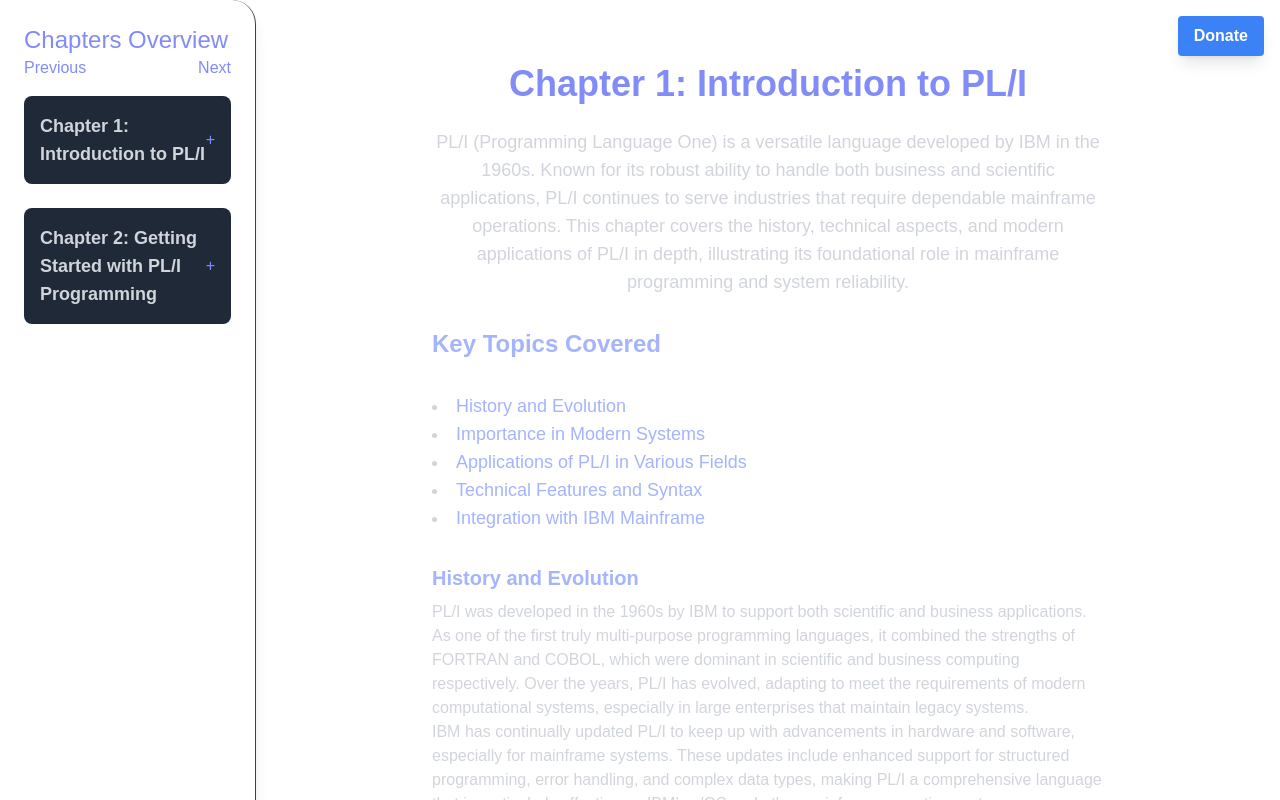
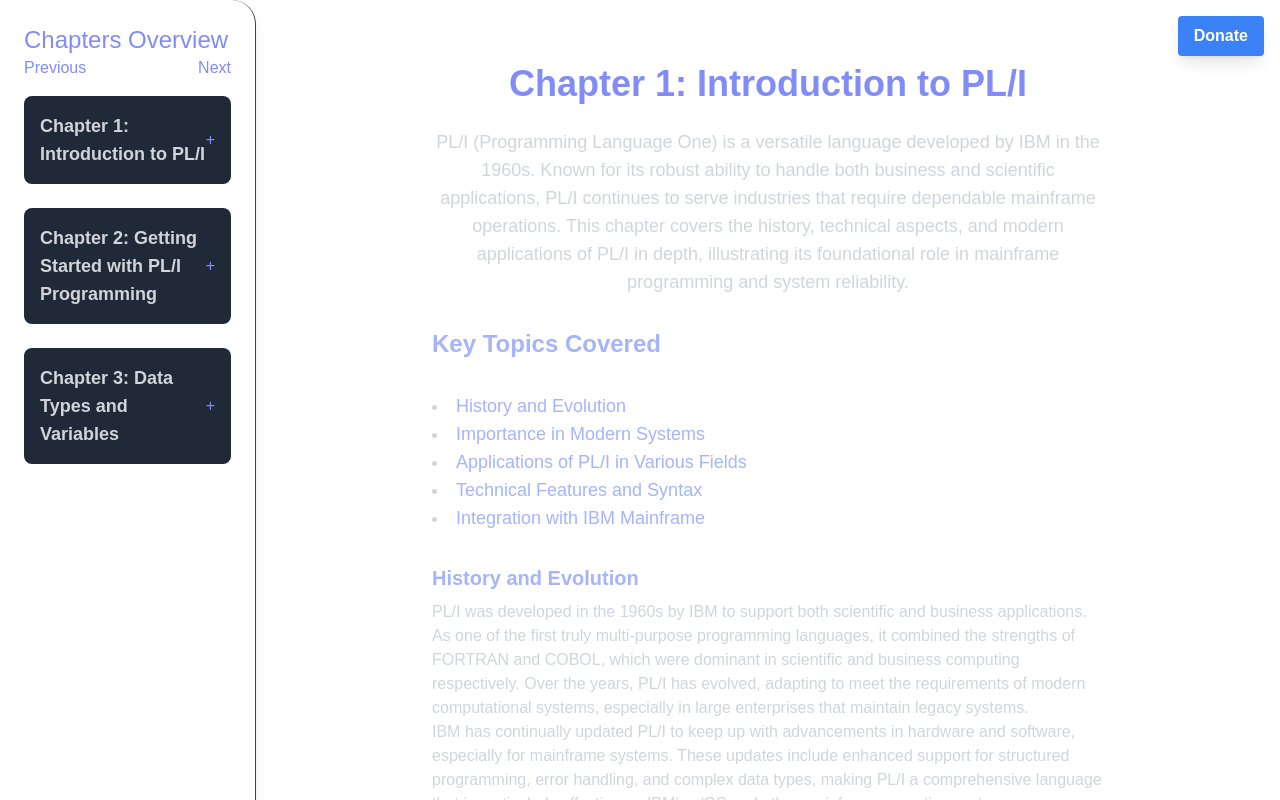
Before and after one commit to Robbevanherpe1/pl1-learn, a Next.js app: page /chapter/1 in a window 1280 px wide. Shown: the top 800 px of the page. Built offline with nearby package versions, Linux system fonts and the light colour scheme.

Commit message:
fix page 1 sidebar

```diff
--- a/app/components/Sidebar.tsx
+++ b/app/components/Sidebar.tsx
@@ -80,11 +80,14 @@
   };
 
   // Show only the current, previous, and next chapters
-  const visibleChapters = chapters.filter(
-    (chapter) =>
-      currentChapterId !== null &&
-      Math.abs(chapter.id - currentChapterId) <= 1
+  const visibleChapters = chapters.filter((chapter) =>
+    currentChapterId !== null &&
+    (
+      (currentChapterId === 1 && chapter.id <= 3) || // Show Chapters 1, 2, and 3 if on Chapter 1
+      Math.abs(chapter.id - currentChapterId) <= 1   // Show current, previous, and next for other chapters
+    )
   );
+
 
   // Hide sidebar if on main page
   if (pathname === mainPagePath) {
```
